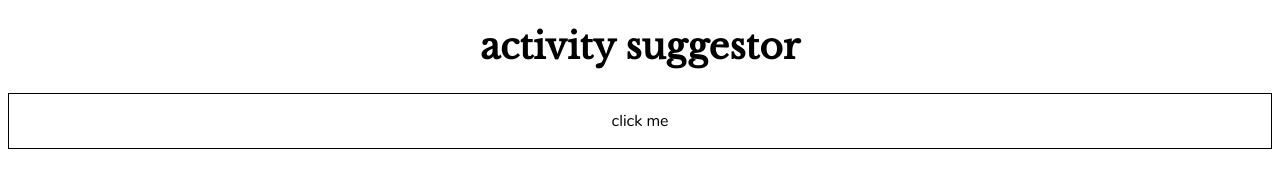
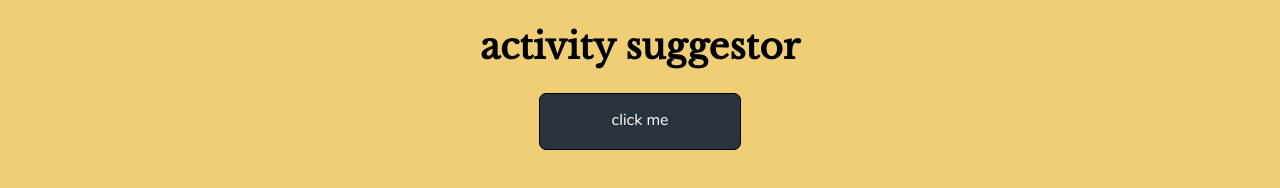
Before and after one commit to hspark220/mixed-messages, a plain HTML site: page index.html in a window 1280 px wide. Drawn offline with Linux system fonts and the light colour scheme.

Commit message:
establish basic styling and color

```diff
--- a/index.html
+++ b/index.html
@@ -7,8 +7,8 @@
     <body>
         <h1>activity suggestor</h1>
         <p id="message"></p>
-        <div id="message-button">
-            <p>click me</p>
+        <div class="button">
+            <p id="message-button">click me</p>
         </div>
         <script src="mixed_messages.js"></script>
     </body>
--- a/resources/css/style.css
+++ b/resources/css/style.css
@@ -15,7 +15,7 @@
 
   /* Basic outline */
 html {
-
+  background-color: #F0CE75;
 }
 
 h1 {
@@ -27,11 +27,39 @@ h1 {
 
 p {
   font-family: "Nunito", sans-serif;
+}
+
+/* styling for the button */
+.button {
+  color: white;
+  background-color: #28333E;
+  width: 200px;
+  border: 1px solid black;
+  margin: auto;
+  padding: 0px;
+  border-radius: 7px;
+}
+
+.button:hover {
+  color: white;
+  cursor: pointer;
 
 }
 
-/* styling for the button */
 #message-button {
   text-align: center;
-  border: 1px solid black;
+  width: 200px;
+  height: 40px;
+  padding: 15px 0 0px 0;
+  margin: 0;
 }
+
+
+
+/* styling the message */
+#message {
+  font-family: "Nunito", sans-serif;
+  font-size: 20px;
+  text-align: center;
+  display: block;
+}
```
